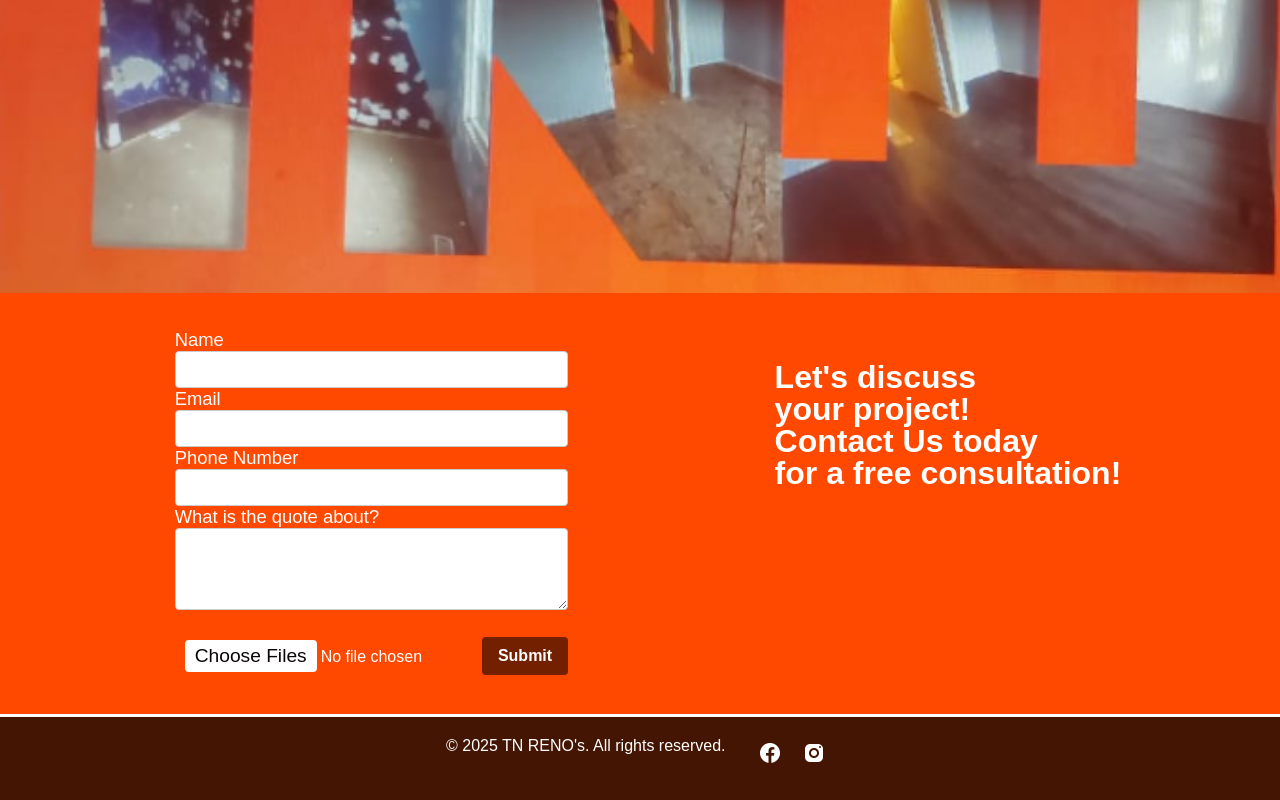
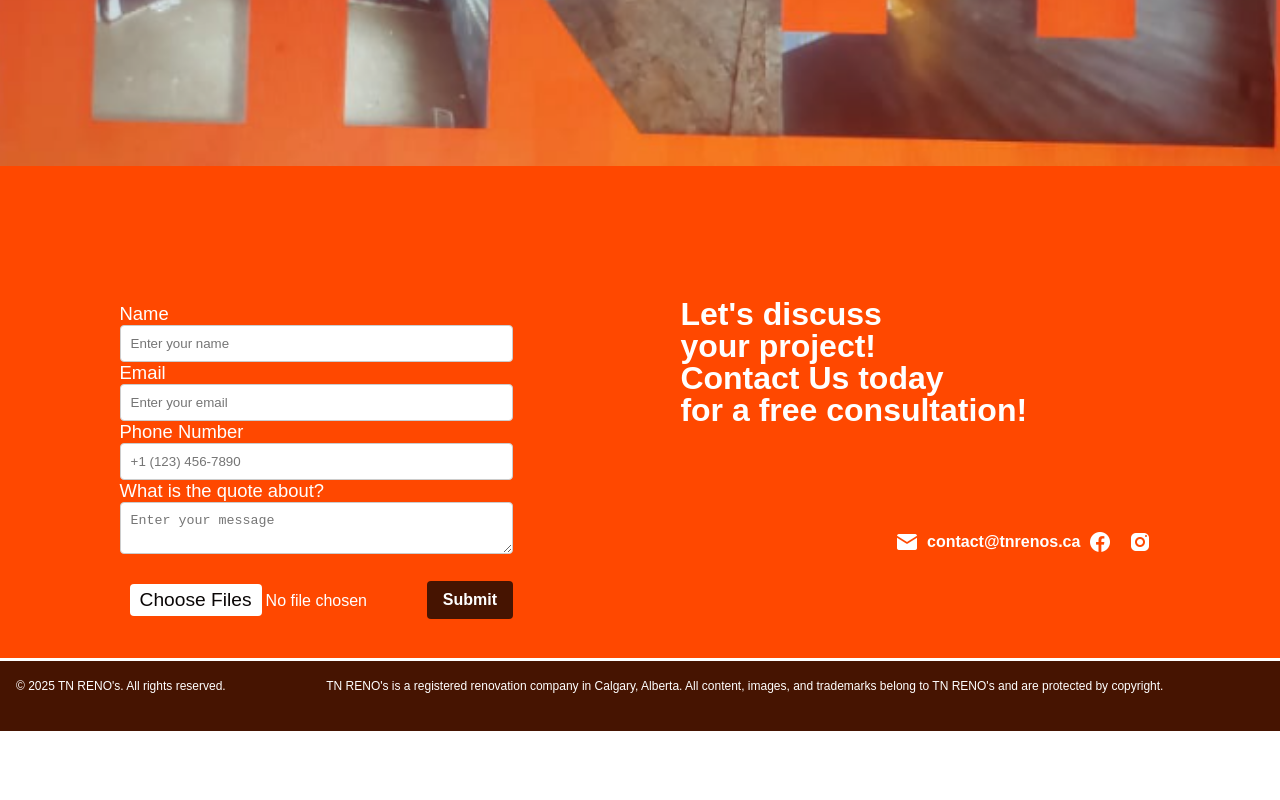
Before and after one commit to BMHDI/TNRENOs, a website: page index.html in a window 1280 px wide. Shown: the part 1930-2730 px from the top of the page. After the commit the page ends 2661 px from the top, so only its background shows below. Drawn offline with Linux system fonts and the light colour scheme.

Commit message:
some stylings

```diff
--- a/index.html
+++ b/index.html
@@ -74,26 +74,21 @@
     <div id="about-us" class="about-us">
       <h2 class="about-us-h2">About Us</h2>
       <p class="about-us-text">
-        Welcome to TN RENO's – your trusted local renovation experts! Founded by
-        Tarik and Nizar, we bring years of experience and a passion for
-        transforming spaces into something extraordinary. At TN RENO's, we
-        specialize in all types of renovations – from kitchen and bathroom
-        makeovers to full home and commercial upgrades. Our team combines
-        artistic vision with expert craftsmanship to deliver results that not
-        only meet but exceed your expectations. We take pride in offering the
-        best value for your money. Our commitment to quality means you get
-        top-notch materials, precise attention to detail, and a finished product
-        that stands the test of time – all at a fair price. As a local business,
-        we understand the importance of building trust and lasting relationships
-        with our clients. When you wor k with TN RENO's, you’re not just hiring
-        contractors – you’re partnering with artists who are dedicated to
-        bringing your vision to life. Let us turn your space into something
-        truly special. Get in touch today to see how TN RENO's can make your
-        dream renovation a reality!
+        Welcome to TN RENO's – Your Trusted Local Renovation Experts! Founded by
+        Tarik and Nizar, TN RENO's brings years of experience and a passion for
+        transforming spaces. We specialize in all types of renovations – from
+        kitchens and bathrooms to full home and commercial upgrades. Our team
+        combines artistic vision with expert craftsmanship to deliver results
+        that exceed expectations. We take pride in offering top-notch materials,
+        attention to detail, and lasting quality – all at a fair price. As a
+        local business, we value trust and long-term relationships with our
+        clients. When you work with TN RENO's, you're partnering with artists
+        dedicated to bringing your vision to life. Let us make your dream
+        renovation a reality – contact us today!
       </p>
-      <h2 onclick="location.href='#contact-us'" class="irregular-text-button">
+      <h3 onclick="location.href='#contact-us'" class="irregular-text-button">
         GET YOUR FREE QUOTE NOW !
-      </h2>
+      </h3>
     </div>
 
     <!-- contact us -->
@@ -108,16 +103,40 @@
       <div class="form-container">
         <form id="Form">
           <label for="name">Name</label>
-          <input type="text" id="name" name="name" required />
+          <input
+            placeholder="Enter your name"
+            type="text"
+            id="name"
+            name="name"
+            required
+          />
 
           <label for="email">Email</label>
-          <input type="email" id="email" name="email" required />
+          <input
+            placeholder="Enter your email"
+            type="email"
+            id="email"
+            name="email"
+            required
+          />
 
           <label for="phone">Phone Number</label>
-          <input type="phone" id="phone" name="phone" required />
+          <input
+            placeholder="+1 (123) 456-7890"
+            type="phone"
+            id="phone"
+            name="phone"
+            required
+          />
 
           <label for="quote">What is the quote about?</label>
-          <textarea id="message" name="message" rows="4" required></textarea>
+          <textarea
+            id="message"
+            name="message"
+            rows="2"
+            placeholder="Enter your message"
+            required
+          ></textarea>
 
           <div class="confirmation" id="confirmation-div"></div>
 
@@ -135,11 +154,27 @@
             </button>
           </div>
         </form>
-        <div class="contact-us-text">
-          Let's discuss<br />
-          your project!<br />
-          Contact Us today<br />
-          for a free consultation!
+        <div class="contact-us-text-container">
+          <div class="contact-us-text">
+            Let's discuss<br />
+            your project!<br />
+            Contact Us today<br />
+            for a free consultation!
+          </div>
+          <div class="social-icons-container">
+            <img class="social-icon" src="./assets/email.png" alt="Email" />
+            <span class="email-text">contact@tnrenos.ca</span>
+            <img
+              class="social-icon"
+              src="./assets/facebook.png"
+              alt="Facebook"
+            />
+            <img
+              class="social-icon"
+              src="./assets/instagram.png"
+              alt="Instagram"
+            />
+          </div>
         </div>
       </div>
     </div>
@@ -150,10 +185,11 @@
           <br />
         </p>
       </div>
-      <div class="social-icons">
-        <img class="social-icon" src="./assets/facebook.png" alt="Facebook" />
-        <img class="social-icon" src="./assets/instagram.png" alt="Instagram" />
-      </div>
+      <p>
+        TN RENO's is a registered renovation company in Calgary, Alberta. All
+        content, images, and trademarks belong to TN RENO's and are protected by
+        copyright.
+      </p>
     </div>
   </body>
   <script src="script.js"></script>
--- a/styles.css
+++ b/styles.css
@@ -202,17 +202,11 @@ body {
   }
 }
 
-h2 {
-  font-size: 2rem;
-  text-transform: uppercase;
-}
-
 p {
   color: #080707;
   line-height: 1.6;
   max-width: 900px;
   margin: 0 auto;
-  font-size: large;
 }
 .about-us {
   display: flex;
@@ -235,6 +229,10 @@ p {
   text-transform: uppercase;
   font-weight: bold;
   padding-top: 2rem;
+}
+
+.about-us-h3 {
+  font-size: 1rem;
 }
 .text-highlight {
   color: #fff;
@@ -277,7 +275,7 @@ textarea {
   background-color: #ff4800;
 }
 .submit {
-  background-color: #722000;
+  background-color: #461401;
   color: #fff;
   border-radius: 4px;
   padding: 10px 0px;
@@ -325,7 +323,7 @@ textarea {
   display: flex;
   flex-direction: row;
   justify-content: space-evenly;
-  align-items: start;
+  align-items: flex-end;
   gap: 1rem;
 }
 @media screen and (max-width: 768px) {
@@ -334,11 +332,15 @@ textarea {
     align-items: center;
   }
   .contact-us-text {
-    padding-top: 0 !important ;
+    padding: 0 !important ;
     text-align: justify;
   }
+  .contact-us-text-container {
+    align-items: center;
+    width: 80% !important;
+    padding: 0 !important;
+  }
 }
-
 .submit-container {
   display: flex;
   flex-direction: row;
@@ -385,12 +387,33 @@ input[type="file"]::-webkit-file-upload-button {
   flex-direction: row;
   justify-content: center;
   align-items: start;
-  background-color: #441502;
+  background-color: #461401;
   color: #fff;
   padding: 1rem;
 }
 
-.footer-text p {
+.footer p {
+  color: #fff;
+  font-size: 0.75rem;
+}
+
+.email-text {
   color: #fff;
   font-size: 1rem;
+  font-weight: bold;
 }
+.social-icons-container {
+  display: flex;
+  margin: 2rem 1rem;
+  flex-direction: row;
+  justify-content: end;
+  align-items: center;
+}
+
+.contact-us-text-container {
+  width: 40%;
+  display: flex;
+  flex-direction: column;
+  justify-content: space-between;
+  padding: 4rem 1rem;
+}
```
Also changed, not shown: assets/email.png (added).
